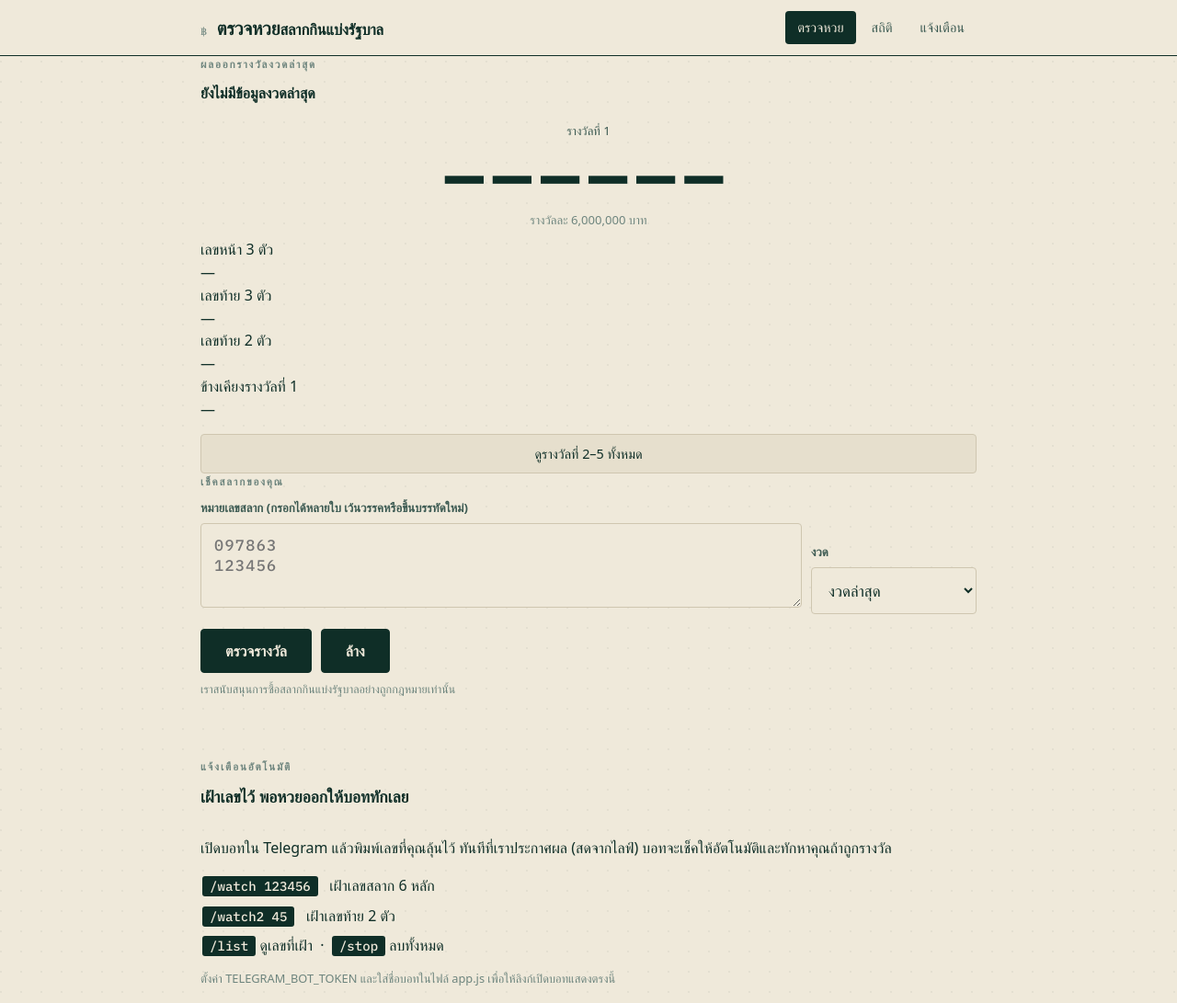
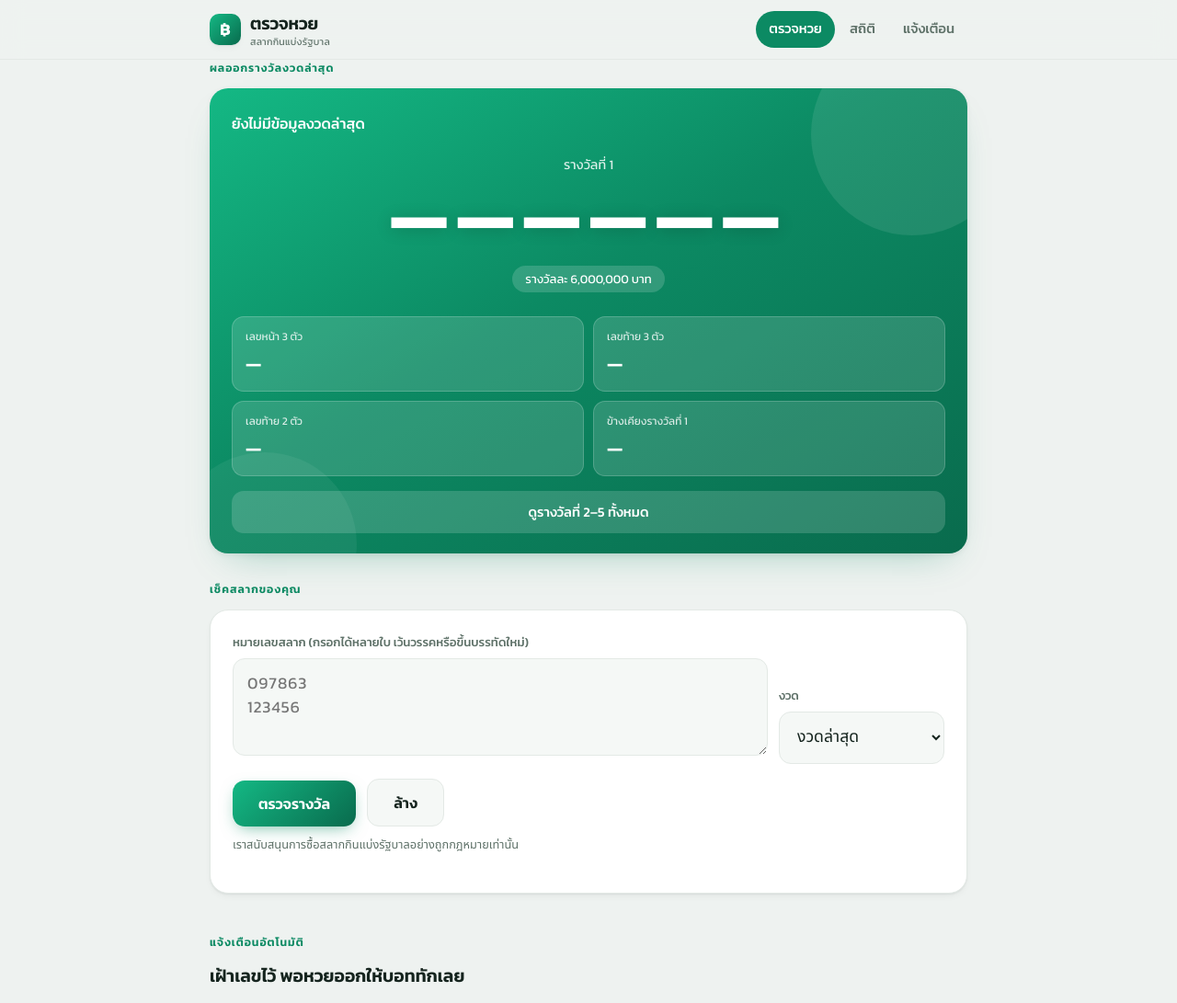
Before and after one commit to seofullgod-a11y/lotto_app, a website: page lotto-app/public/index.html in a window 1280 px wide. Shown: the top 1091 px of the page at 92% size. Drawn offline with Linux system fonts and the light colour scheme; no server answers; a web font is replaced by a local one.

Commit message:
Update styles.css

```diff
--- a/lotto-app/public/styles.css
+++ b/lotto-app/public/styles.css
@@ -1,191 +1,145 @@
-/* ตรวจหวย — design tokens
-   concept: official lottery ticket. pine ink, cool paper, press-printed mono
-   numerals. gold reserved strictly for winning marks; vermilion only for the
-   live-draw signal. */
-@import url('https://fonts.googleapis.com/css2?family=IBM+Plex+Sans+Thai:wght@400;500;600;700&family=IBM+Plex+Mono:wght@500;600;700&display=swap');
+/* ตรวจหวย — modern jade & gold
+   เป้าหมาย: ดูทันสมัย น่าเชื่อถือ ใช้บนมือถือลื่น ตัวเลขรางวัลเป็นพระเอก */
+@import url('https://fonts.googleapis.com/css2?family=Kanit:wght@400;500;600;700&family=Noto+Sans+Thai:wght@400;500;600&display=swap');
 
 :root {
-  --ink: #0f2e27;          /* pine — primary ink */
-  --ink-70: #3c5a52;
-  --ink-45: #6e857e;
-  --paper: #efe9da;        /* cool ticket paper */
-  --paper-2: #e6dfcd;      /* recessed paper */
-  --card: #fbf8f0;         /* near-white printed face */
-  --line: #cfc6b0;         /* hairline rule */
-  --gold: #c69214;         /* WIN only */
-  --gold-soft: #f3e3b4;
-  --live: #cf3a22;         /* draw-in-progress only */
-  --shadow: 0 1px 0 rgba(15,46,39,.06), 0 12px 32px -18px rgba(15,46,39,.45);
-  --radius: 4px;           /* tickets aren't round */
-  --display: 'IBM Plex Sans Thai', system-ui, sans-serif;
-  --mono: 'IBM Plex Mono', ui-monospace, monospace;
+  --bg: #eef2f0;
+  --surface: #ffffff;
+  --surface-2: #f5f8f6;
+  --ink: #15241e;
+  --muted: #5f7269;
+  --line: #e3e9e5;
+  --jade: #0c8a63;
+  --jade-deep: #096b4d;
+  --jade-glow: #14b884;
+  --gold: #c8951a;
+  --gold-soft: #fbf0d2;
+  --gold-line: #ecd49a;
+  --live: #ec4a2e;
+  --radius: 20px;
+  --radius-sm: 13px;
+  --shadow-sm: 0 1px 2px rgba(21,36,30,.06), 0 4px 12px -6px rgba(21,36,30,.12);
+  --shadow: 0 2px 6px rgba(21,36,30,.06), 0 18px 40px -22px rgba(12,138,99,.4);
+  --display: 'Kanit', system-ui, sans-serif;
+  --body: 'Noto Sans Thai', 'Kanit', system-ui, sans-serif;
+  --tnum: 'Kanit', system-ui, sans-serif;
 }
 
 * { box-sizing: border-box; }
-html { -webkit-text-size-adjust: 100%; }
+html { -webkit-text-size-adjust: 100%; scroll-behavior: smooth; }
 body {
-  margin: 0;
-  font-family: var(--display);
-  color: var(--ink);
-  background:
-    radial-gradient(circle at 1px 1px, rgba(15,46,39,.05) 1px, transparent 0) 0 0 / 22px 22px,
-    var(--paper);
-  line-height: 1.55;
-  font-size: 16px;
+  margin: 0; font-family: var(--body); color: var(--ink); background: var(--bg);
+  line-height: 1.6; font-size: 16px; -webkit-font-smoothing: antialiased;
 }
 a { color: inherit; }
-.wrap { max-width: 880px; margin: 0 auto; padding: 0 18px; }
+.wrap { max-width: 860px; margin: 0 auto; padding: 0 18px; }
+.num { font-family: var(--tnum); font-variant-numeric: tabular-nums; letter-spacing: .04em; }
 
 /* ---- header ---- */
-.site-head {
-  border-bottom: 1.5px solid var(--ink);
-  background: var(--paper);
-  position: sticky; top: 0; z-index: 20;
+.site-head { position: sticky; top: 0; z-index: 30; background: rgba(238,242,240,.85); backdrop-filter: blur(12px); border-bottom: 1px solid var(--line); }
+.site-head .wrap { display: flex; align-items: center; justify-content: space-between; height: 64px; gap: 14px; }
+.brand { display: flex; align-items: center; gap: 10px; text-decoration: none; font-family: var(--display); }
+.brand .logo { width: 34px; height: 34px; border-radius: 10px; background: linear-gradient(135deg, var(--jade-glow), var(--jade-deep)); display: grid; place-items: center; color: #fff; font-weight: 700; font-size: 1.1rem; box-shadow: var(--shadow-sm); }
+.brand b { font-weight: 600; font-size: 1.18rem; letter-spacing: -.01em; }
+.brand b small { display: block; font-size: .66rem; color: var(--muted); font-weight: 400; letter-spacing: .02em; margin-top: -3px; }
+.nav { display: flex; gap: 2px; }
+.nav a { font-family: var(--display); text-decoration: none; font-size: .92rem; font-weight: 500; padding: 8px 14px; border-radius: 999px; color: var(--muted); transition: .15s; }
+.nav a:hover { color: var(--jade-deep); background: var(--surface-2); }
+.nav a[aria-current="page"] { color: #fff; background: var(--jade); }
+
+main { padding: 28px 0 80px; }
+.eyebrow { font-family: var(--display); font-size: .76rem; font-weight: 600; letter-spacing: .08em; color: var(--jade); margin: 0 0 12px; text-transform: uppercase; }
+.h-section { font-family: var(--display); font-size: 1.2rem; font-weight: 600; margin: 0 0 16px; }
+
+/* ---- hero result ---- */
+.hero {
+  position: relative; overflow: hidden; border-radius: var(--radius); padding: 26px 24px 22px;
+  background: linear-gradient(150deg, var(--jade-glow) 0%, var(--jade) 45%, var(--jade-deep) 100%);
+  color: #fff; box-shadow: var(--shadow); margin-bottom: 30px;
 }
-.site-head .wrap { display: flex; align-items: center; justify-content: space-between; height: 60px; gap: 16px; }
-.brand { display: flex; align-items: baseline; gap: 10px; text-decoration: none; }
-.brand b { font-weight: 700; font-size: 1.25rem; letter-spacing: -.01em; }
-.brand span { font-size: .74rem; color: var(--ink-45); letter-spacing: .04em; }
-.nav { display: flex; gap: 4px; }
-.nav a {
-  text-decoration: none; font-size: .9rem; font-weight: 500;
-  padding: 7px 13px; border-radius: var(--radius); color: var(--ink-70);
-}
-.nav a:hover, .nav a[aria-current="page"] { background: var(--ink); color: var(--paper); }
+.hero::before { content: ''; position: absolute; top: -60px; right: -50px; width: 220px; height: 220px; border-radius: 50%; background: rgba(255,255,255,.09); }
+.hero::after { content: ''; position: absolute; bottom: -90px; left: -40px; width: 200px; height: 200px; border-radius: 50%; background: rgba(255,255,255,.06); }
+.hero > * { position: relative; z-index: 1; }
+.hero-top { display: flex; align-items: center; justify-content: space-between; gap: 10px; flex-wrap: wrap; }
+.draw-date { font-family: var(--display); font-weight: 500; font-size: 1rem; }
+.draw-date small { display: block; opacity: .8; font-weight: 400; font-size: .76rem; }
+.live-badge { display: none; align-items: center; gap: 7px; font-family: var(--display); font-size: .76rem; font-weight: 600; background: var(--live); color: #fff; border-radius: 999px; padding: 5px 12px; }
+.live-badge.on { display: inline-flex; }
+.live-dot { width: 7px; height: 7px; border-radius: 50%; background: #fff; animation: pulse 1.1s infinite; }
+@keyframes pulse { 0%,100% { opacity: 1; } 50% { opacity: .3; } }
 
-/* ---- section frame ---- */
-main { padding: 30px 0 70px; }
-.eyebrow {
-  font-size: .72rem; font-weight: 600; letter-spacing: .16em;
-  text-transform: uppercase; color: var(--ink-45); margin: 0 0 10px;
-}
-.h-section { font-size: 1.1rem; font-weight: 700; margin: 0 0 14px; }
+.first-prize { text-align: center; padding: 20px 0 6px; }
+.first-prize .label { font-family: var(--display); font-size: .9rem; opacity: .85; margin-bottom: 6px; }
+.first-prize .big { font-family: var(--tnum); font-variant-numeric: tabular-nums; font-weight: 700; font-size: clamp(2.8rem, 13vw, 5rem); line-height: 1; letter-spacing: .1em; text-shadow: 0 2px 18px rgba(0,0,0,.18); }
+.first-prize .reward { display: inline-block; margin-top: 12px; font-family: var(--display); font-size: .82rem; background: rgba(255,255,255,.16); padding: 4px 14px; border-radius: 999px; }
 
-/* ---- result ticket ---- */
-.ticket {
-  background: var(--card);
-  border: 1.5px solid var(--ink);
-  border-radius: var(--radius);
-  box-shadow: var(--shadow);
-  padding: 22px;
-  position: relative;
-  margin-bottom: 26px;
-}
-.ticket::before, .ticket::after {
-  /* perforation notches on the sides */
-  content: ''; position: absolute; top: 50%; width: 18px; height: 18px;
-  background: var(--paper); border: 1.5px solid var(--ink); border-radius: 50%;
-  transform: translateY(-50%);
-}
-.ticket::before { left: -10px; }
-.ticket::after { right: -10px; }
+.mini-grid { display: grid; grid-template-columns: repeat(2, 1fr); gap: 10px; margin-top: 20px; }
+.mini { background: rgba(255,255,255,.14); border: 1px solid rgba(255,255,255,.18); border-radius: var(--radius-sm); padding: 12px 14px; }
+.mini .k { font-family: var(--display); font-size: .74rem; opacity: .82; margin-bottom: 3px; }
+.mini .v { font-family: var(--tnum); font-variant-numeric: tabular-nums; font-weight: 600; font-size: 1.32rem; letter-spacing: .06em; }
 
-.ticket-top { display: flex; align-items: center; justify-content: space-between; gap: 12px; flex-wrap: wrap; margin-bottom: 6px; }
-.draw-date { font-weight: 600; }
-.draw-date small { display: block; color: var(--ink-45); font-weight: 400; font-size: .78rem; }
-
-.live-badge {
-  display: none; align-items: center; gap: 7px; font-size: .76rem; font-weight: 600;
-  color: var(--live); border: 1.5px solid var(--live); border-radius: 999px; padding: 4px 11px;
-}
-.live-badge.on { display: inline-flex; }
-.live-dot { width: 8px; height: 8px; border-radius: 50%; background: var(--live); animation: pulse 1.1s infinite; }
-@keyframes pulse { 0%,100% { opacity: 1; transform: scale(1); } 50% { opacity: .35; transform: scale(.7); } }
-
-.first-prize { text-align: center; padding: 18px 0 8px; }
-.first-prize .label { font-size: .82rem; color: var(--ink-70); margin-bottom: 4px; }
-.first-prize .num {
-  font-family: var(--mono); font-weight: 700; font-size: clamp(2.6rem, 11vw, 4.4rem);
-  letter-spacing: .14em; line-height: 1; color: var(--ink);
-}
-.first-prize .reward { font-size: .82rem; color: var(--ink-45); margin-top: 6px; }
-
-.grid-prizes { display: grid; grid-template-columns: repeat(2, 1fr); gap: 1px; background: var(--line); border: 1px solid var(--line); border-radius: var(--radius); overflow: hidden; margin-top: 16px; }
-.cell { background: var(--card); padding: 12px 14px; }
-.cell .k { font-size: .76rem; color: var(--ink-45); margin-bottom: 4px; }
-.cell .v { font-family: var(--mono); font-weight: 600; font-size: 1.3rem; letter-spacing: .08em; }
-.cell .v.multi { font-size: 1.05rem; }
-.cell.span2 { grid-column: 1 / -1; }
-
-.more-toggle {
-  margin-top: 14px; width: 100%; background: var(--paper-2); border: 1px solid var(--line);
-  border-radius: var(--radius); padding: 11px; font-family: var(--display); font-weight: 500;
-  font-size: .9rem; cursor: pointer; color: var(--ink);
-}
-.more-toggle:hover { background: var(--paper); }
-.more-list { display: none; margin-top: 12px; }
+.more-toggle { margin-top: 16px; width: 100%; background: rgba(255,255,255,.16); border: none; color: #fff; border-radius: var(--radius-sm); padding: 12px; font-family: var(--display); font-weight: 500; font-size: .92rem; cursor: pointer; transition: .15s; }
+.more-toggle:hover { background: rgba(255,255,255,.26); }
+.more-list { display: none; margin-top: 12px; background: rgba(255,255,255,.1); border-radius: var(--radius-sm); padding: 14px; }
 .more-list.show { display: block; }
 .prize-block { margin-bottom: 14px; }
-.prize-block h4 { margin: 0 0 6px; font-size: .85rem; color: var(--ink-70); font-weight: 600; }
+.prize-block:last-child { margin-bottom: 0; }
+.prize-block h4 { margin: 0 0 7px; font-family: var(--display); font-size: .84rem; font-weight: 500; opacity: .9; }
 .nums { display: flex; flex-wrap: wrap; gap: 6px; }
-.nums span { font-family: var(--mono); font-weight: 500; font-size: .92rem; background: var(--paper-2); padding: 4px 8px; border-radius: 3px; letter-spacing: .06em; }
+.nums span { font-family: var(--tnum); font-variant-numeric: tabular-nums; font-weight: 500; font-size: .9rem; background: rgba(255,255,255,.18); padding: 4px 9px; border-radius: 7px; letter-spacing: .05em; }
 
-/* ---- checker ---- */
-.panel { background: var(--card); border: 1.5px solid var(--ink); border-radius: var(--radius); padding: 22px; box-shadow: var(--shadow); }
-.field-row { display: flex; gap: 10px; flex-wrap: wrap; align-items: flex-end; }
+/* ---- cards ---- */
+.card { background: var(--surface); border: 1px solid var(--line); border-radius: var(--radius); padding: 24px; box-shadow: var(--shadow-sm); }
+.field-row { display: flex; gap: 12px; flex-wrap: wrap; align-items: flex-end; }
 .field { flex: 1 1 200px; }
-label { display: block; font-size: .82rem; font-weight: 600; color: var(--ink-70); margin-bottom: 6px; }
+label { display: block; font-family: var(--display); font-size: .82rem; font-weight: 500; color: var(--muted); margin-bottom: 7px; }
 textarea, input, select {
-  width: 100%; font-family: var(--mono); font-size: 1.05rem; letter-spacing: .08em;
-  padding: 12px 14px; border: 1.5px solid var(--line); border-radius: var(--radius);
-  background: var(--paper); color: var(--ink); resize: vertical;
+  width: 100%; font-family: var(--tnum); font-variant-numeric: tabular-nums; font-size: 1.1rem; letter-spacing: .05em;
+  padding: 13px 15px; border: 1.5px solid var(--line); border-radius: var(--radius-sm);
+  background: var(--surface-2); color: var(--ink); resize: vertical; transition: .15s;
 }
-select, .lbl-display { font-family: var(--display); letter-spacing: 0; }
-textarea:focus, input:focus, select:focus { outline: 2.5px solid var(--ink); outline-offset: 1px; border-color: var(--ink); }
-.hint { font-size: .78rem; color: var(--ink-45); margin: 8px 0 0; }
+select { font-family: var(--body); letter-spacing: 0; }
+textarea:focus, input:focus, select:focus { outline: none; border-color: var(--jade); background: #fff; box-shadow: 0 0 0 4px rgba(12,138,99,.12); }
+.hint { font-size: .8rem; color: var(--muted); margin: 10px 0 0; }
 
-.btn {
-  font-family: var(--display); font-weight: 600; font-size: 1rem; cursor: pointer;
-  background: var(--ink); color: var(--paper); border: 1.5px solid var(--ink);
-  padding: 12px 26px; border-radius: var(--radius);
-}
-.btn:hover { background: #0a221c; }
-.btn:focus-visible { outline: 2.5px solid var(--gold); outline-offset: 2px; }
-.btn.ghost { background: transparent; color: var(--ink); }
-.btn.ghost:hover { background: var(--paper-2); }
+.btn { font-family: var(--display); font-weight: 600; font-size: 1rem; cursor: pointer; border: none; border-radius: var(--radius-sm); padding: 13px 28px; transition: .15s; }
+.btn-primary { background: linear-gradient(135deg, var(--jade-glow), var(--jade-deep)); color: #fff; box-shadow: 0 6px 18px -6px rgba(12,138,99,.6); }
+.btn-primary:hover { transform: translateY(-1px); box-shadow: 0 10px 24px -8px rgba(12,138,99,.7); }
+.btn-ghost { background: var(--surface-2); color: var(--ink); border: 1.5px solid var(--line); }
+.btn-ghost:hover { background: #eaefec; }
+.btn:focus-visible { outline: 3px solid var(--gold); outline-offset: 2px; }
 
 /* ---- check results ---- */
-.results { margin-top: 18px; display: grid; gap: 10px; }
-.res {
-  display: flex; align-items: center; justify-content: space-between; gap: 14px;
-  border: 1.5px solid var(--line); border-radius: var(--radius); padding: 13px 16px; background: var(--paper);
-}
-.res .n { font-family: var(--mono); font-weight: 700; font-size: 1.4rem; letter-spacing: .1em; }
+.results { margin-top: 18px; display: grid; gap: 12px; }
+.res { display: flex; align-items: center; justify-content: space-between; gap: 14px; border-radius: var(--radius-sm); padding: 16px 18px; }
+.res .n { font-family: var(--tnum); font-variant-numeric: tabular-nums; font-weight: 700; font-size: 1.5rem; letter-spacing: .08em; }
+.res.lose { background: var(--surface-2); border: 1.5px solid var(--line); }
+.res.lose .verdict { color: var(--muted); font-family: var(--display); font-weight: 500; }
+.res.win { background: linear-gradient(135deg, #fff8e7, var(--gold-soft)); border: 1.5px solid var(--gold-line); box-shadow: 0 8px 24px -12px rgba(200,149,26,.5); position: relative; }
+.res.win .verdict { color: var(--gold); font-family: var(--display); font-weight: 700; font-size: 1.05rem; }
 .res .detail { text-align: right; }
-.res.win { border-color: var(--gold); background: var(--gold-soft); }
-.res.win .n { position: relative; }
-.res .verdict { font-weight: 700; }
-.res.win .verdict { color: #8a6608; }
-.res.lose .verdict { color: var(--ink-45); }
-.res .breakdown { font-size: .78rem; color: var(--ink-70); margin-top: 3px; }
-.res .total { font-family: var(--mono); font-weight: 700; font-size: 1.05rem; color: #8a6608; margin-top: 2px; }
+.res .breakdown { font-size: .78rem; color: var(--muted); margin-top: 4px; }
+.res .total { font-family: var(--tnum); font-weight: 700; font-size: 1.1rem; color: #9a7212; margin-top: 3px; }
+.win-stamp { display: inline-block; margin-top: 6px; transform: rotate(-4deg); background: var(--gold); color: #fff; font-family: var(--display); font-weight: 600; font-size: .72rem; padding: 3px 11px; border-radius: 7px; }
 
-.win-stamp {
-  display: inline-block; transform: rotate(-7deg); border: 2px solid var(--gold); color: var(--gold);
-  font-weight: 700; font-size: .7rem; padding: 2px 8px; border-radius: 3px; letter-spacing: .08em;
-}
+/* ---- subscribe ---- */
+.section-gap { margin-top: 44px; }
+.tg-card .body p { margin-top: 0; }
+.cmd { font-family: var(--tnum); background: var(--ink); color: #fff; padding: 3px 9px; border-radius: 7px; font-size: .86rem; }
+ul.clean { list-style: none; padding: 0; margin: 14px 0 0; display: grid; gap: 10px; }
+ul.clean li { padding: 10px 14px; background: var(--surface-2); border-radius: var(--radius-sm); font-size: .92rem; }
 
-/* ---- subscribe / sections ---- */
-.section-gap { margin-top: 48px; }
-.tg-card { display: flex; gap: 18px; align-items: flex-start; flex-wrap: wrap; }
-.tg-card .body { flex: 1 1 280px; }
-.cmd { font-family: var(--mono); background: var(--ink); color: var(--paper); padding: 2px 8px; border-radius: 3px; font-size: .88rem; }
-ul.clean { list-style: none; padding: 0; margin: 12px 0 0; display: grid; gap: 8px; }
-ul.clean li { padding-left: 2px; }
-
-.note { font-size: .8rem; color: var(--ink-45); }
-.site-foot { border-top: 1.5px solid var(--line); margin-top: 60px; padding: 24px 0 40px; }
+.note { font-size: .8rem; color: var(--muted); }
+.site-foot { border-top: 1px solid var(--line); margin-top: 64px; padding: 26px 0 44px; }
 .site-foot .wrap { display: flex; justify-content: space-between; gap: 16px; flex-wrap: wrap; }
 
-.skeleton { color: transparent; background: linear-gradient(90deg, var(--paper-2), var(--paper), var(--paper-2)); background-size: 200% 100%; animation: sk 1.3s infinite; border-radius: 3px; }
+.skeleton { color: transparent !important; border-radius: 8px; background: linear-gradient(90deg, rgba(255,255,255,.1), rgba(255,255,255,.3), rgba(255,255,255,.1)); background-size: 200% 100%; animation: sk 1.3s infinite; }
 @keyframes sk { 0% { background-position: 200% 0; } 100% { background-position: -200% 0; } }
 
 @media (max-width: 560px) {
-  .site-head .wrap { height: auto; padding: 10px 18px; flex-direction: column; align-items: flex-start; gap: 8px; }
-  .nav { width: 100%; }
+  .site-head .wrap { height: auto; padding: 12px 18px; flex-direction: column; align-items: stretch; gap: 10px; }
+  .nav { justify-content: center; }
   .res { flex-direction: column; align-items: flex-start; }
   .res .detail { text-align: left; }
 }
-@media (prefers-reduced-motion: reduce) {
-  .live-dot, .skeleton { animation: none; }
-}
+@media (prefers-reduced-motion: reduce) { .live-dot, .skeleton, .btn-primary { animation: none; transition: none; } }
```
